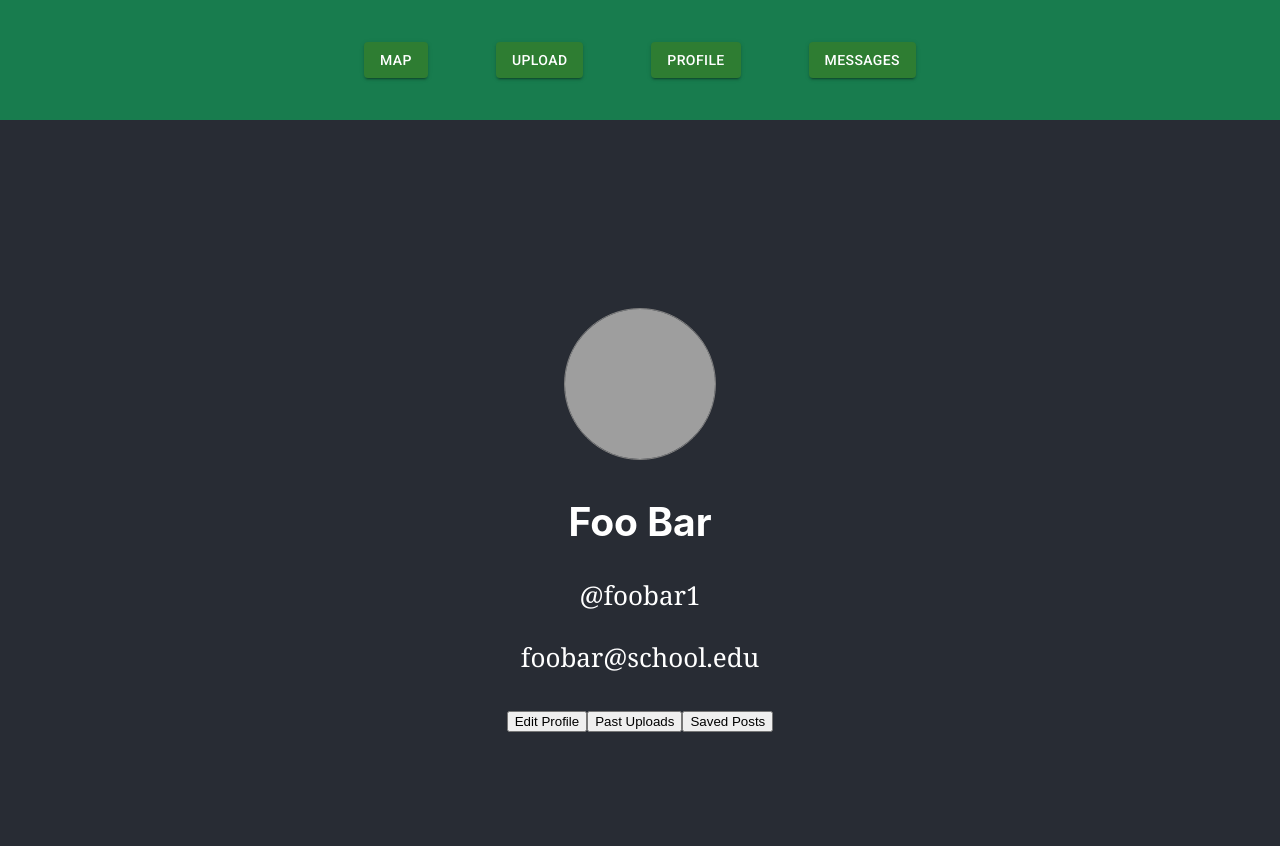
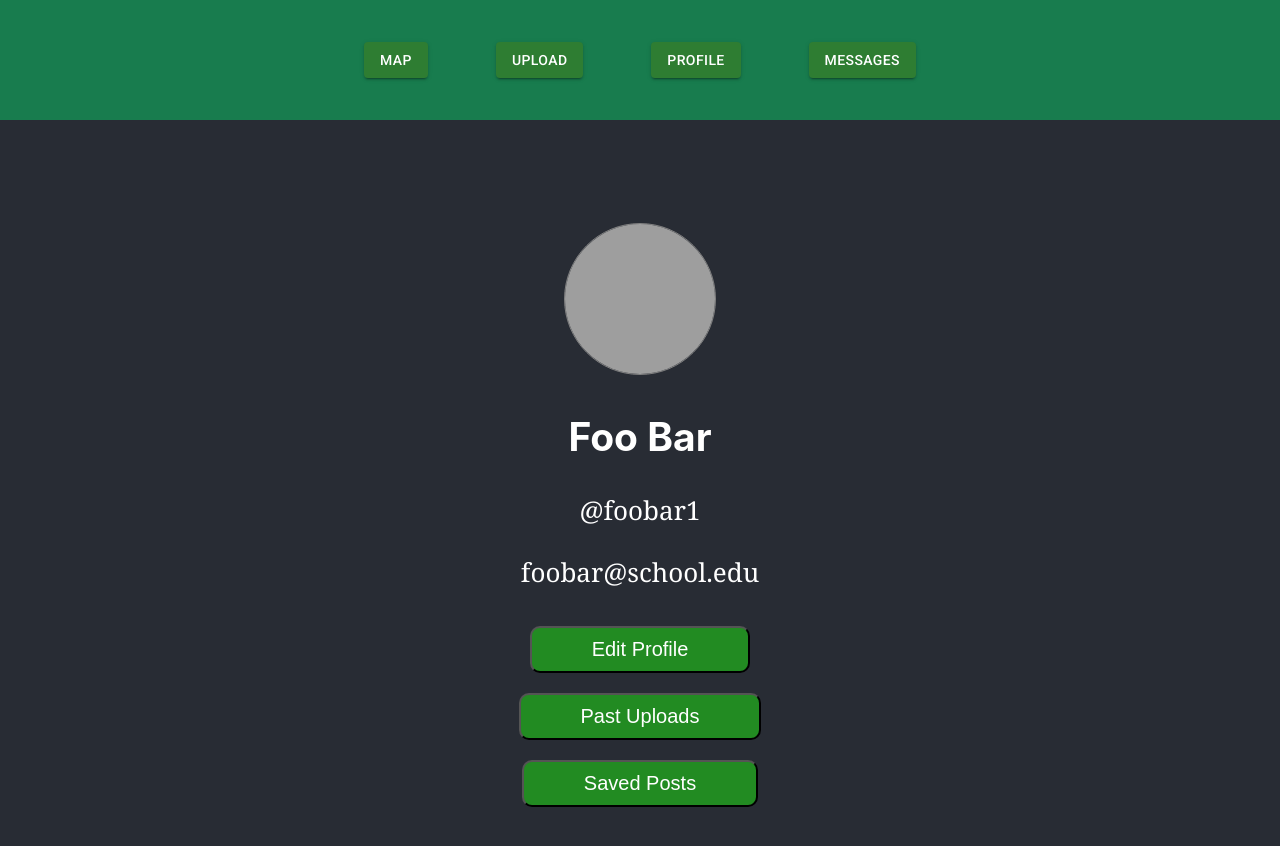
Before and after one commit to sachiniyer/resow, a React (Create React App) app in the folder front-end/: page /UserProfile in a window 1280 px wide. Shown: the top 846 px of the page. Built offline with nearby package versions, Linux system fonts and the light colour scheme; grey boxes are pictures that could not be loaded.

Commit message:
added styles to the components

```diff
--- a/front-end/src/pages/UserProfile.css
+++ b/front-end/src/pages/UserProfile.css
@@ -16,6 +16,15 @@
 }
 
 .Buttons{
+    display:inline;
+}
 
-    display:flex;
+.ButtonStyle{
+    background-color: #228B22;
+    color: white;
+    font-size: 20px;
+    padding: 10px 60px;
+    border-radius: 10px;
+    margin: 10px 0px;
+    cursor: pointer;
 }
--- a/front-end/src/pages/UserProfile.js
+++ b/front-end/src/pages/UserProfile.js
@@ -8,6 +8,15 @@ import './UserProfile.css';
     </div>
   )
 }*/
+
+function AllButtons(props){
+  return(
+    <div>
+      <Link to={props.link}><button className = "ButtonStyle"> {props.text} </button></Link>
+    </div>
+  )
+
+}
 
 
 function UserProfile(props) {
@@ -28,9 +37,9 @@ function UserProfile(props) {
         </div>
 
         <div className = "Buttons">
-          <div> <Link to="/UserProfile/EditProfile"><button class> Edit Profile </button></Link> </div>
-          <div> <Link to="/PastUpload"><button> Past Uploads </button></Link> </div>
-          <div> <Link to="/UserProfile/SavedPost"><button> Saved Posts </button></Link> </div>
+          <AllButtons link = "/UserProfile/EditProfile" text = "Edit Profile"/>
+          <AllButtons link = "/PastUpload" text = "Past Uploads" />
+          <AllButtons link = "/UserProfile/SavedPost" text = "Saved Posts" />
         </div>
 
       </div>
```
